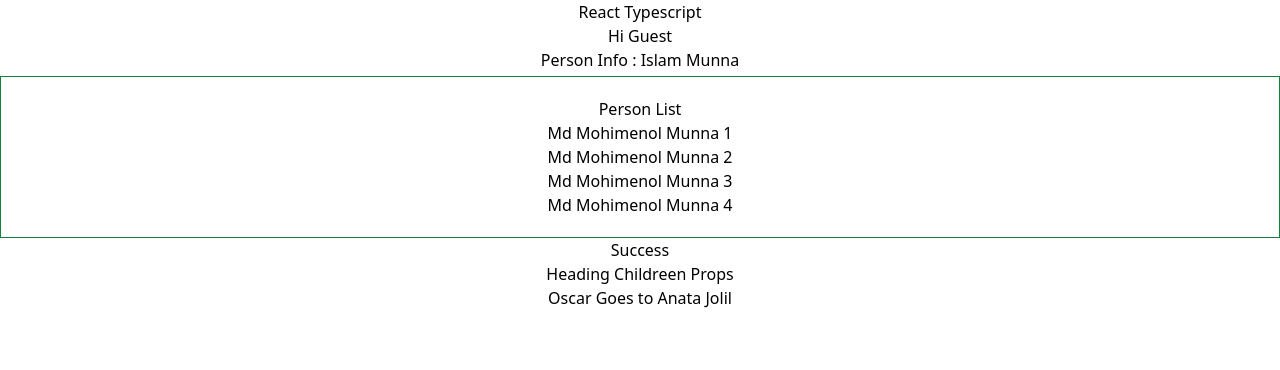
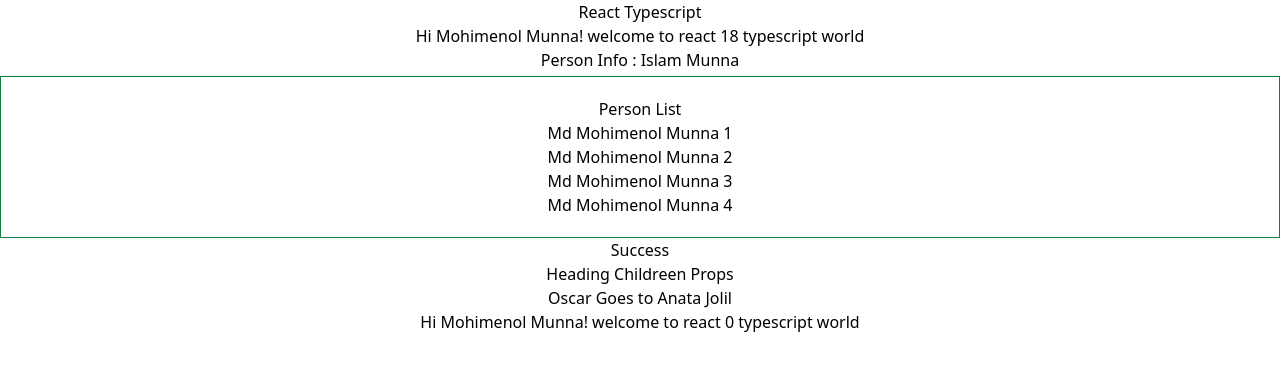
Before and after one commit to Mohimenol-Islam-Munna/REACT_TYPESCRIPT, a React (Create React App) app: page / in a window 1280 px wide. Shown: the top 370 px of the page. Built offline with nearby package versions, Linux system fonts and the light colour scheme.

Commit message:
optional props with default value

```diff
--- a/src/App.tsx
+++ b/src/App.tsx
@@ -31,11 +31,13 @@
   return (
     <div className="App">
       <h2>React Typescript</h2>
-      <Greet name="Mohimenol Munna" count={18} isAdmin={false} />
+      <Greet name="Mohimenol Munna" count={18} isAdmin={true} />
       <Person name={{ firstName: "Islam", lastName: "Munna" }} />
       <PersonList names={names} />
       <Status status="success" />
       <Heading>Heading Childreen Props</Heading>
+      {/* for optional props  */}
+      <Greet name="Mohimenol Munna" isAdmin={true} />
     </div>
   );
 }
--- a/src/components/Greet.tsx
+++ b/src/components/Greet.tsx
@@ -1,16 +1,19 @@
 import React from "react";
 type GreetProps = {
   name: string;
-  count: number;
+  count?: number;
   isAdmin: boolean;
 };
 
 function Greet(props: GreetProps) {
+  // set default value when props is optional
+  const { count = 0 } = props;
+
   return (
     <div>
       {props.isAdmin ? (
         <h2>
-          Hi {props.name}! welcome to react {props.count} typescript world
+          Hi {props.name}! welcome to react {count} typescript world
         </h2>
       ) : (
         <h2>Hi Guest</h2>
```
